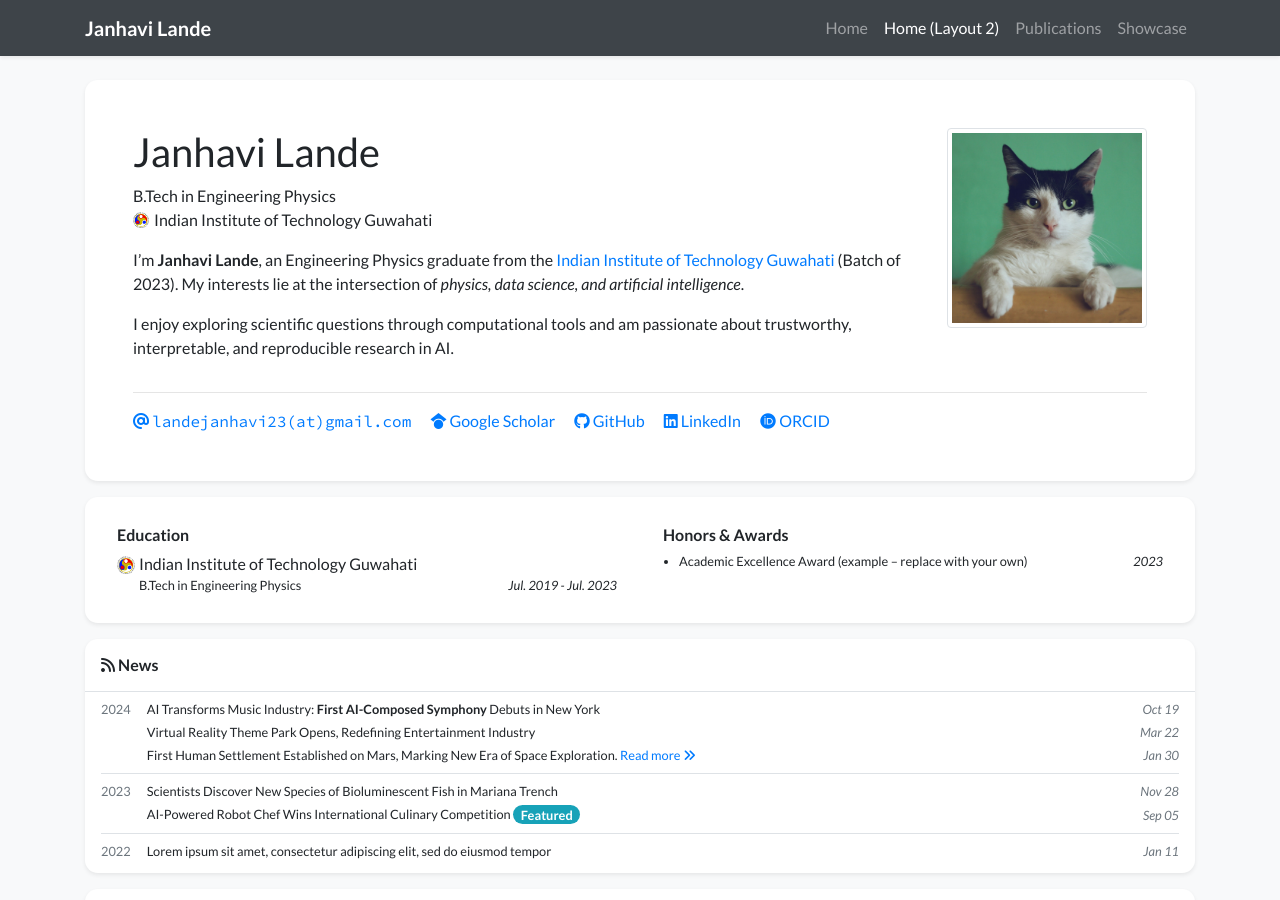
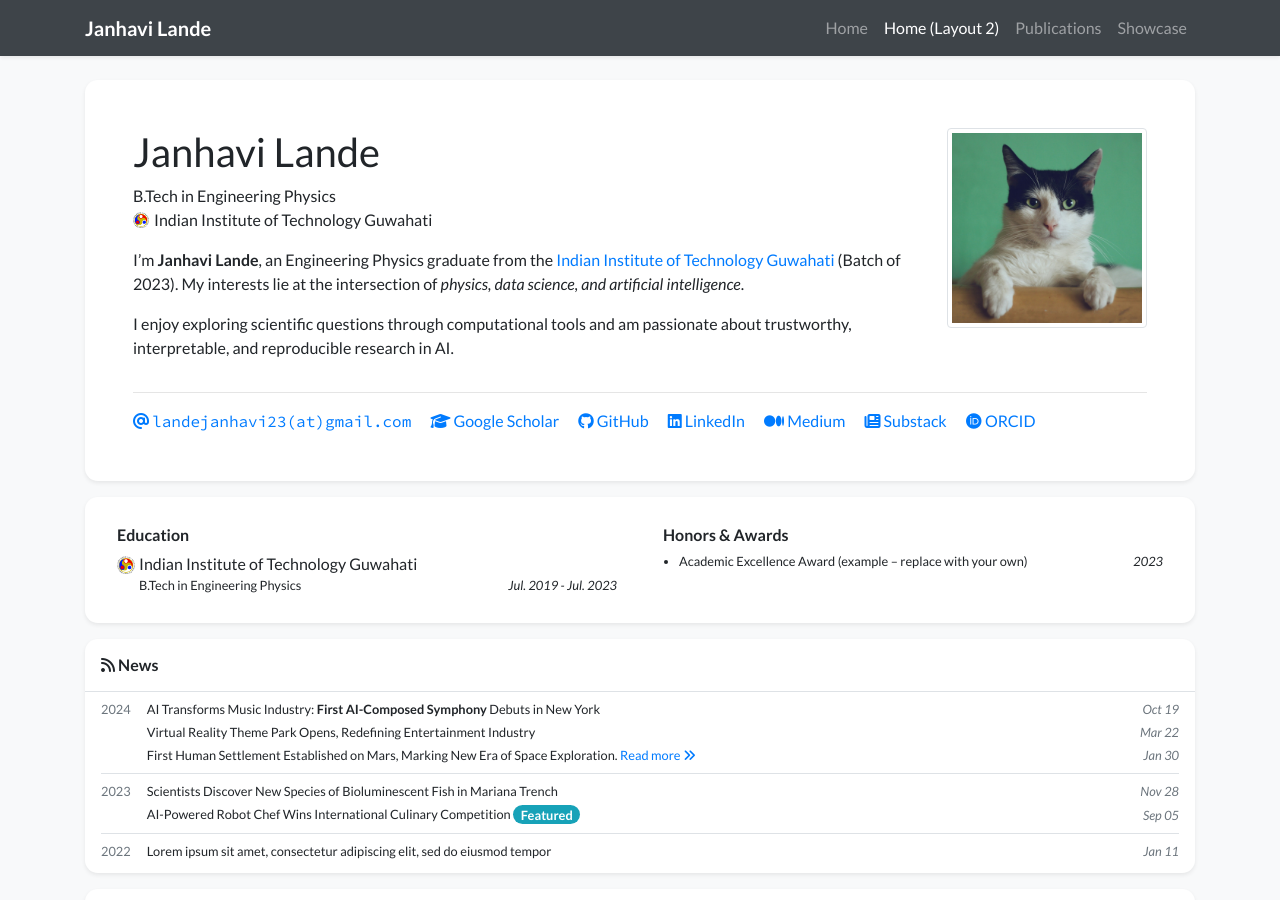
Before and after one commit to janhavilande/janhavilande.github.io, a Jekyll site: the page built from index_layout2.html, in a window 1280 px wide and 900 px high. Built offline with Jekyll 4.4.1, drawn with Linux system fonts in a browser that asks for light colours; nearby versions of some CDN libraries; a style sheet for code colours, icons or effects is not loaded.

Commit message:
Update profile_card.html

```diff
--- a/_includes/widgets/profile_card.html
+++ b/_includes/widgets/profile_card.html
@@ -2,10 +2,12 @@
   <div class="col">
     <div class="card border-0 shadow-sm bg-white">
       <div class="card-body p-5">
+
         <div class="row">
           <div class="col">
+
             {% if site.data.profile.portrait_url %}
-                        <!-- When the screen is wider than md, float the portrait on the right -->
+            <!-- Desktop portrait floated right -->
             <div class="figure float-right ml-4 mb-4 d-none d-md-block">
               <img
                 src="{{ site.data.profile.portrait_url | relative_url }}"
@@ -17,11 +19,13 @@
             </div>
             {% endif %}
 
+            <!-- Name -->
             <div class="d-flex">
               <div class="h1 font-weight-normal">
                 {{ site.data.profile.primary_name }} <small>{{ site.data.profile.secondary_name }}</small>
               </div>
               {% if site.data.profile.portrait_url %}
+              <!-- Mobile portrait -->
               <div class="ml-auto d-md-none">
                 <a target="_blank" href="{{ site.data.profile.portrait_url | relative_url }}">
                   <img src="{{ site.data.profile.portrait_url | relative_url }}" class="rounded-circle" style="height: 48px;" alt="Portrait">
@@ -29,6 +33,8 @@
               </div>
               {% endif %}
             </div>
+
+            <!-- Positions -->
             <div class="text-profile-position">
               {% for position in site.data.profile.positions %}
                 {% if position.logo -%}
@@ -37,69 +43,88 @@
                 {{ position.name }}<br/>
               {% endfor %}
             </div>
+
+            <!-- Short Bio -->
             <div class="text-profile-bio mt-3" {% if site.data.profile.short_bio_text_justify %}style="text-align: justify;"{% endif %}>
               {{ site.data.profile.short_bio }}
             </div>
+
+            <!-- CV link -->
             {% if site.data.profile.cv_link %}
               <a target="_blank" href="{{ site.data.profile.cv_link | relative_url }}"><i class="fas fa-file-alt"></i> Curriculum Vitae</a> <br/>
             {% endif %}
+
+          </div>
         </div>
 
-                </div>
         <hr />
+
+        <!-- Social Links -->
         <div class="row">
           <div class="col">
-                        <a class="pr-3" href="mailto:{{ site.data.profile.email | encode_email }}">
-                            <i class="fas fa-at"></i> <span class="email-text">{{ site.data.profile.email | replace: "@", "(at)" }}</span>
+
+            <!-- Email -->
+            <a class="pr-3" href="mailto:{{ site.data.profile.email }}">
+              <i class="fas fa-at" aria-hidden="true"></i>
+              <span class="email-text">{{ site.data.profile.email | replace: "@", "(at)" }}</span>
             </a>
 
+            <!-- Google Scholar -->
             {% if site.data.profile.gscholar %}
               {%- if site.data.profile.gscholar contains 'scholar.google' -%}
                 {%- assign gscholar_url = site.data.profile.gscholar -%}
               {%- else -%}
                 {%- assign gscholar_url = 'https://scholar.google.com/citations?user=' | append: site.data.profile.gscholar -%}
               {%- endif -%}
-                        <a class="pr-3 no-break" target="_blank" href="{{ gscholar_url }}">
-                            <i class="fab fa-google-scholar"></i> Google Scholar
+              <a class="pr-3 no-break" target="_blank" rel="noopener noreferrer" href="{{ gscholar_url }}" aria-label="Google Scholar profile">
+                <i class="fas fa-graduation-cap" aria-hidden="true"></i> Google Scholar
               </a>
             {% endif %}
 
+            <!-- GitHub -->
             {% if site.data.profile.github %}
-                        <a class="pr-3 no-break" target="_blank" href="https://github.com/{{ site.data.profile.github }}">
-                            <i class="fab fa-github"></i> GitHub
+              <a class="pr-3 no-break" target="_blank" rel="noopener noreferrer" href="https://github.com/{{ site.data.profile.github }}" aria-label="GitHub profile">
+                <i class="fab fa-github" aria-hidden="true"></i> GitHub
               </a>
             {% endif %}
 
-                        {% if site.data.profile.wechat_qrcode %}
-                        <a class="pr-3 no-break" data-toggle="modal" data-target="#modal-wechat">
-                            <i class="fab fa-weixin"></i> WeChat
+            <!-- LinkedIn -->
+            {% if site.data.profile.linkedin %}
+              <a class="pr-3 no-break" target="_blank" rel="noopener noreferrer" href="https://www.linkedin.com/in/{{ site.data.profile.linkedin }}" aria-label="LinkedIn profile">
+                <i class="fab fa-linkedin" aria-hidden="true"></i> LinkedIn
               </a>
             {% endif %}
 
-                        {% if site.data.profile.twitter %}
-                        <a class="pr-3 no-break" target="_blank" href="https://twitter.com/{{ site.data.profile.twitter }}">
-                            <i class="fab fa-twitter"></i> Twitter
+            <!-- Medium -->
+            {% if site.data.profile.medium %}
+              <a class="pr-3 no-break" target="_blank" rel="noopener noreferrer" href="https://medium.com/@{{ site.data.profile.medium }}" aria-label="Medium profile">
+                <i class="fab fa-medium" aria-hidden="true"></i> Medium
               </a>
             {% endif %}
 
-                        {% if site.data.profile.linkedin %}
-                        <a class="pr-3 no-break" target="_blank" href="https://www.linkedin.com/in/{{ site.data.profile.linkedin }}">
-                            <i class="fab fa-linkedin"></i> LinkedIn
+            <!-- Substack -->
+            {% if site.data.profile.substack %}
+              <a class="pr-3 no-break" target="_blank" rel="noopener noreferrer" href="https://substack.com/@{{ site.data.profile.substack }}" aria-label="Substack profile">
+                <i class="fas fa-newspaper" aria-hidden="true"></i> Substack
               </a>
             {% endif %}
 
+            <!-- ORCID -->
             {% if site.data.profile.orcid %}
-                        <a class="pr-3 no-break" target="_blank" href="https://orcid.org/{{ site.data.profile.orcid }}">
-                            <i class="fab fa-orcid"></i> ORCID
+              <a class="pr-3 no-break" target="_blank" rel="noopener noreferrer" href="https://orcid.org/{{ site.data.profile.orcid }}" aria-label="ORCID profile">
+                <i class="fab fa-orcid" aria-hidden="true"></i> ORCID
               </a>
             {% endif %}
+
           </div>
         </div>
+
       </div>
     </div>
   </div>
 </div>
 
+<!-- WeChat Modal -->
 {% if site.data.profile.wechat_qrcode %}
 <div class="modal fade" id="modal-wechat" tabindex="-1" aria-hidden="true">
   <div class="modal-dialog modal-sm">
```
Lines whose indentation alone changed are shown as unchanged.
